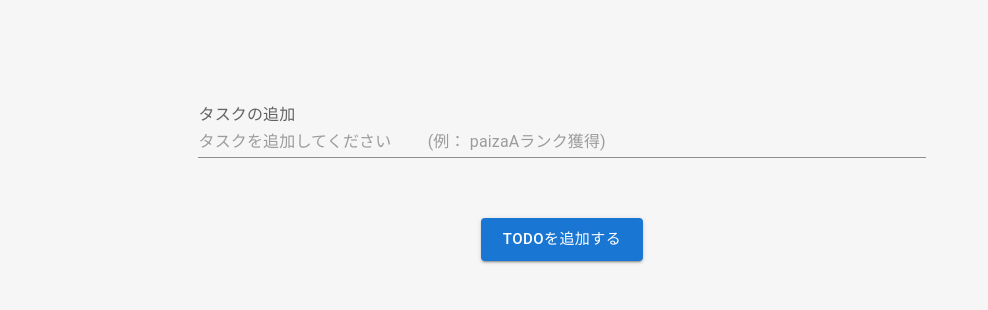
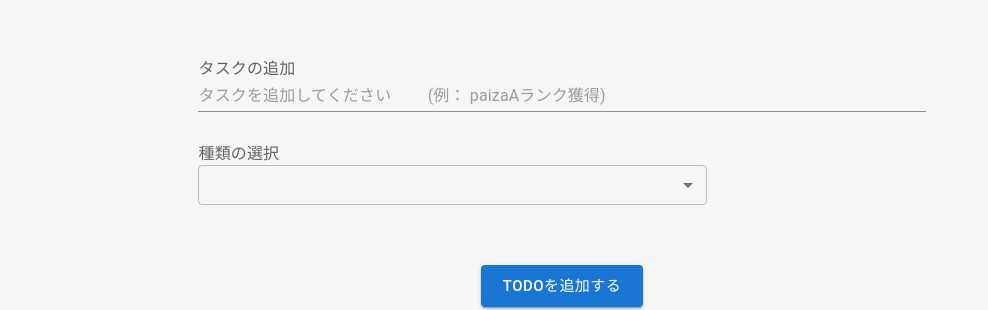
Before and after one commit to wajofjwiaawjfoajofj/todofrontend, a React (Create React App) app: page / in a window 1280 px wide. Shown: the part 173-483 px from the top of the page, without its empty margins (0-988 px from the left). Built offline with nearby package versions, Linux system fonts and the light colour scheme; no server answers.

Commit message:
typeを復活

```diff
--- a/src/Components/Form.js
+++ b/src/Components/Form.js
@@ -6,7 +6,7 @@ import './Form.css';
 
 const Form = () => {
   const [title, setTitle] = useState('');
-  // const [type, setType] = useState('');
+  const [type, setType] = useState('');
   // const [day, setDay] = useState(new Date());
 
   //usenavigateをインスタンス化
@@ -17,14 +17,14 @@ const Form = () => {
     try {
       await  Create({
         title,
-        // type,
+        type
         // day,
         // created: new Date()
       });
 
 
       setTitle('');
-      // setType('');
+      setType('');
       // setDay(new Date());
     } catch (error) {
       console.log(error);
@@ -49,7 +49,7 @@ const Form = () => {
             fullWidth
           />
           </div>
-          {/* <div className='selectwrapper'>
+          <div className='selectwrapper'>
           <InputLabel id='Select'>種類の選択</InputLabel>
           <Select
             id='Select'
@@ -73,7 +73,7 @@ const Form = () => {
             <MenuItem value='other'>その他</MenuItem>
           </Select>
           </div>
-          <div className='datewrapper'>
+          {/* <div className='datewrapper'>
             <InputLabel id='date'>期限の設定</InputLabel>
             <Input
               id='date'
--- a/src/Components/List.js
+++ b/src/Components/List.js
@@ -27,7 +27,7 @@ const List = () => {
     <h2>Udemy</h2>
     <ul>
       {todos.map((todo) => (
-        <li key={todo.id}>{todo.title}</li>
+        <li key={todo.id}>{todo.title}{todo.type}</li>
       ))}
     </ul>
   </div>
```
